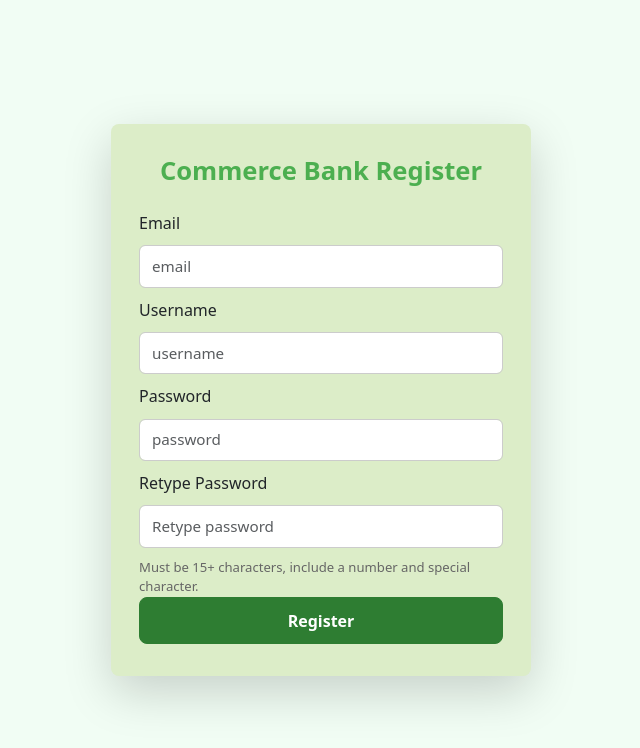
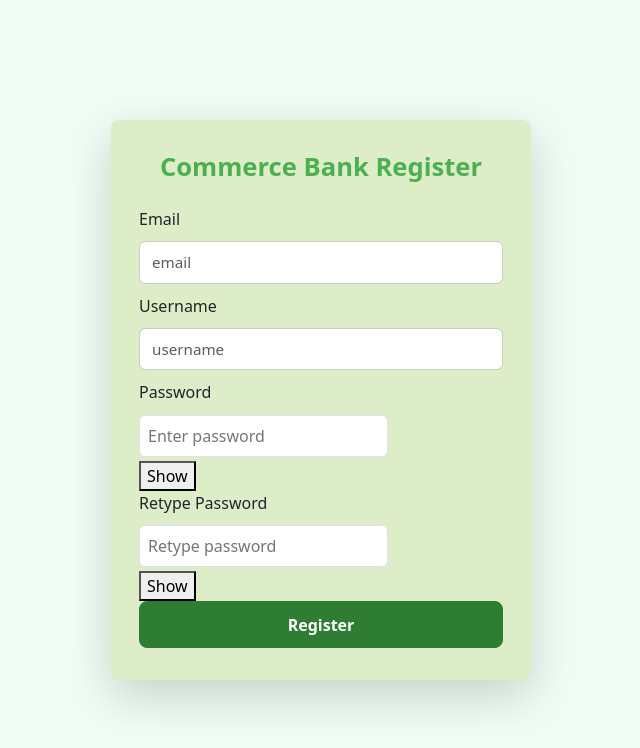
Before and after one commit to BrandenMitchell/Banking_App_Capstone, a React (Create React App) app in the folder App/client/: page /register in a window 1280 px wide. Shown: the top 748 px of the page, without its empty margins (319-959 px from the left). Built offline with nearby package versions, Linux system fonts and the light colour scheme.

Commit message:
Update requirements for register page

```diff
--- a/App/client/src/components/register.js
+++ b/App/client/src/components/register.js
@@ -5,6 +5,103 @@
   const [usernameInput, setUsernameInput] = useState("");
   const [passwordInput, setPasswordInput] = useState("");
   const [rePasswordInput, setRePasswordInput] = useState("");
+
+  const [passwordError, setPasswordError] = useState("");
+  const [confirmPasswordError, setConfirmPasswordError] = useState("");
+
+  const [showPassword, setShowPassword] = useState(false);
+  const [showConfirmPassword, setShowConfirmPassword] = useState(false);
+  const [shake, setShake] = useState(false);
+
+  // // Password strength check
+  // const getPasswordStrength = (pwd) => {
+  //   if (pwd.length < 8) return "Weak";
+  //   if (pwd.length < 12) return "Medium";
+  //   if (pwd.length >= 15 && /[0-9]/.test(pwd) && /[!@#$%^&*]/.test(pwd)) return "Strong";
+  //   return "Medium";
+  // };
+
+  const validatePassword = (pwd) => {
+    const regex = /^(?=.*[0-9])(?=.*[!@#$%^&*])[A-Za-z\d!@#$%^&*]{15,}$/;
+    return regex.test(pwd);
+  };
+
+   const handlePasswordChange = (e) => {
+    const value = e.target.value;
+    setPasswordInput(value);
+
+    if (!validatePassword(value)) {
+      setPasswordError("Password must be at least 15 characters long and include a number and a special character.");
+    } else {
+      setPasswordError("");
+    }
+
+    // Check if confirm matches
+    if (passwordInput && value !== rePasswordInput) {
+      setConfirmPasswordError("Passwords do not match.");
+    } else {
+      setConfirmPasswordError("");
+    }
+  };
+
+  const handleConfirmPasswordChange = (e) => {
+    const value = e.target.value;
+    setRePasswordInput(value);
+
+    if (value !== passwordInput) {
+      setConfirmPasswordError("Passwords do not match.");
+    } else {
+      setConfirmPasswordError("");
+    }
+  };
+
+  const handleSubmit = (e) => {
+    e.preventDefault();
+
+    if (passwordError || confirmPasswordError || !passwordInput || !rePasswordInput) {
+      setShake(true);
+      setTimeout(() => setShake(false), 500);
+      return;
+    }
+
+    alert("Form successfully submitted!");
+  }
+
+  const isFormValid = !passwordError && !confirmPasswordError && passwordInput && rePasswordInput;
+
+  const validateEmail = (email) => {
+    const regex = /^[^\s@]+@[^\s@]+\.[^\s@]+$/;
+    return regex.test(email);
+  };
+
+  // const handleSubmit = (e) => {
+  //   e.preventDefault();
+
+  //   //Password validation
+  //   if (!validatePassword(passwordInput)) {
+  //     setPasswordError("Password must be at least 15 characters long and include a number and a special character.");
+  //     return;
+  //   }else {
+  //     setPasswordError("");
+  //   }
+
+
+  //   // Confirm password validation
+  //   if (passwordInput !== rePasswordInput) {
+  //     setConfirmPasswordError("Passwords do not match.");
+  //     return;
+  //   } else {
+  //     setConfirmPasswordError("");
+  //   }
+
+  //   console.log("test2");
+  //   if (!validateEmail(emailInput)) {
+  //     console.error("/bad email");
+  //     //return;
+  //   }
+
+  //   console.log("Form submitted successfully!");
+  // };
 
   return (
     <div className="login-container">
@@ -16,6 +113,8 @@
 
         <div className="space-y-4">
 
+        <form onSubmit={handleSubmit}>
+
           <label className="block text-gray-700 mb-3">Email</label>
             <input
               type="text"
@@ -24,6 +123,7 @@
               onChange={(e) => setEmailInput(e.target.value)}
               placeholder="email"
               className="form-control"
+              required
             />
           <label className="block text-gray-700 mb-3">Username</label>
             <input
@@ -33,33 +133,88 @@
               onChange={(e) => setUsernameInput(e.target.value)}
               placeholder="username"
               className="form-control"
+              required
             />
 
+            {/* Password */}
             <label className="block text-gray-700 mb-3">Password</label>
+            <div className={`relative ${shake ? "animate-shake" : ""}`}>
             <input
-            type="text"
+              type={showPassword ? "text" : "password"}
               style= {{ display: "block", marginBottom: "10px" }}
               value={passwordInput}
-            onChange={(e) => setPasswordInput(e.target.value)}
-            placeholder="password"
-            className="form-control"
+              onChange={handlePasswordChange}
+              placeholder="Enter password"
+              className={`w-full p-2 border rounded mb-1 ${
+                passwordError
+                  ? "border-red-500"
+                  : passwordInput
+                  ? "border-green-500"
+                  : "border-gray-300"
+              }`}
+              required
             />
+            <button
+              type="button"
+              onClick={() => setShowPassword(!showPassword)}
+              className="absolute right-2 top-2 text-sm text-gray-600"
+            >
+              {showPassword ? "Hide" : "Show"}
+            </button>
+            </div>
+            {/* {passwordInput && (
+        <p className={`text-sm ${
+          getPasswordStrength(passwordInput) === "Strong"
+            ? "text-green-500"
+            : getPasswordStrength(passwordInput) === "Medium"
+            ? "text-yellow-500"
+            : "text-red-500"
+        }`}>
+          Strength: {getPasswordStrength(passwordInput)}
+        </p>
+      )} */}
+      {passwordError && <p className="text-red-500 font-bold" style={{ color: "red" }}>
+      {passwordError}</p>}
+
+
+            {/* Retype password*/}
             <label className="block text-gray-700 mb-3">Retype Password</label>
+            <div className={`relative ${shake ? "animate-shake" : ""}`}>
             <input
-            type="text"
+              type={showConfirmPassword ? "text" : "password"}
               style= {{ display: "block", marginBottom: "10px" }}
               value={rePasswordInput}
-            onChange={(e) => setRePasswordInput(e.target.value)}
+              onChange={handleConfirmPasswordChange}
               placeholder="Retype password"
-            className="form-control"
+              className={`w-full p-2 border rounded mb-1 ${
+                confirmPasswordError
+                  ? "border-red-500"
+                  : rePasswordInput
+                  ? "border-green-500"
+                  : "border-gray-300"
+              }`}
+              required
             />
-          <div className="form-text small-text">
-              Must be 15+ characters, include a number and special character.
+            <button
+          type="button"
+          onClick={() => setShowConfirmPassword(!showConfirmPassword)}
+          className="absolute right-2 top-2 text-sm text-gray-600"
+        >
+          {showConfirmPassword ? "Hide" : "Show"}
+        </button>
       </div>
+            {confirmPasswordError && <p className="text-red-500 font-bold" style={{ color: "red" }}>
+            {confirmPasswordError}</p>}
+            {!confirmPasswordError && rePasswordInput && (
+            <p className="text-green-500" style={{ color: "green" }}>Passwords matched</p>
+            )}
 
-          <button type="submit" className="btn btn-primary w-100">
+            <button
+            type="submit"
+            className="btn btn-primary w-100">
               Register
             </button>
+          </form>
         </div>
       </div>
     </div>
```
Lines whose indentation alone changed are shown as unchanged.
